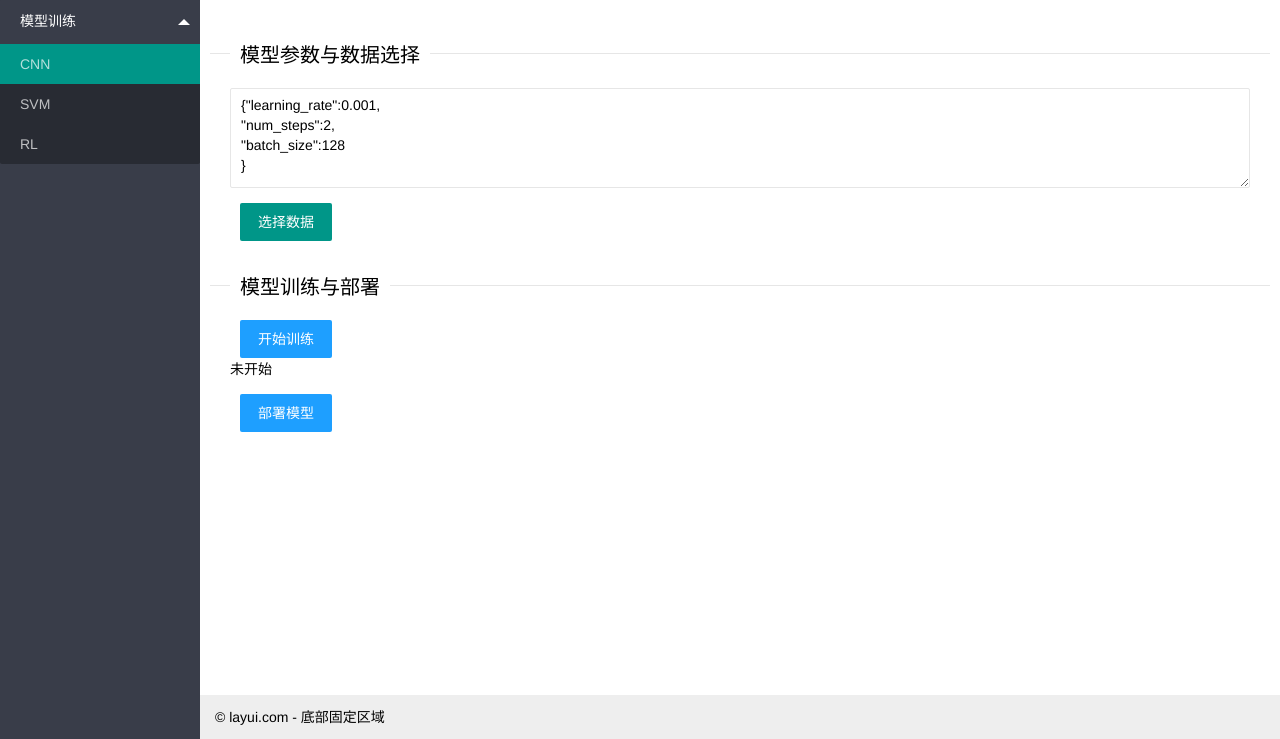
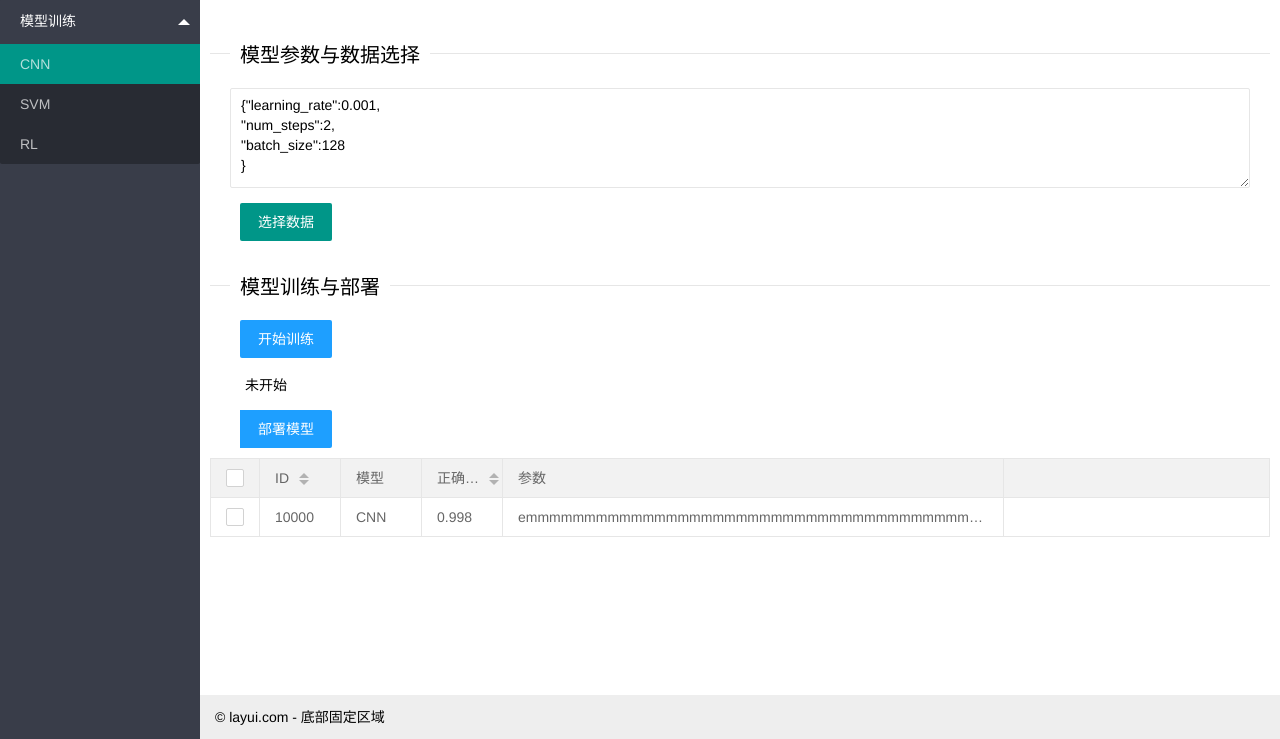
Before and after one commit to StrikeW/aicampf2, a Flask app: page /model_cnn in a window 1280 px wide. Shown: the part 61-800 px from the top of the page. Run offline with Flask 2, Linux system fonts and the light colour scheme; lists and menus that the app fills with data are empty; some libraries are stand-ins or nearby versions.

Commit message:
增加模型列表与选中模型部署

```diff
--- a/server/handlers.py
+++ b/server/handlers.py
@@ -128,6 +128,10 @@
     resp.set_data(u'{"code": 0, "result": "%s"}' % ret[0]);
     return resp
 
+def _get_model_list(req = request):
+    return '{"code":0,"msg":"","count":1,"data":[{"id": 10000, "model": "CNN", "acc": 0.998, "conf": "emmmmmmmmmmmmmmmmmmmmmmmmmmmmmmmmmmmmmmmmmmmmmmmmmmmmm"}]}';
+    #return '{"code":0,"msg":"","count":1,"data":[{"id":10002,"model":"user-2","acc":"女","conf":"城市-2"}]}';
+
 def get_endpoints():
     """
     :return: List of tuples (path, handler, methods)
@@ -138,6 +142,7 @@
             ('/api/deploy', HANDLERS['deploy'], ['POST', 'GET']),
             ('/api/img_predict', HANDLERS['img_predict'], ['POST', 'GET']),
             ('/api/img_predict', HANDLERS['get_modellist'], ['POST', 'GET']),
+            ('/api/get_model_list', HANDLERS['get_model_list'], ['POST', 'GET']),
             ]
     return ret
 
@@ -148,5 +153,6 @@
         'train': _train,
         'deploy': _deploy,
         'img_predict': _img_predict,
-        'get_modellist': _get_modellist
+        'get_modellist': _get_modellist,
+        'get_model_list': _get_model_list
 }
--- a/server/templates/model_cnn.html
+++ b/server/templates/model_cnn.html
@@ -20,7 +20,7 @@
                 <li class="layui-nav-item layui-nav-itemed">
                     <a class="" href="javascript:;">模型训练</a>
                     <dl class="layui-nav-child">
-                        <dd><a href="/model_cnn"class="layui-this">CNN</a></dd>
+                        <dd><a href="/model_cnn" class="layui-this">CNN</a></dd>
                         <dd><a href="/model_svm">SVM</a></dd>
                         <dd><a href="/model_rl">RL</a></dd>
                     </dl>
@@ -35,7 +35,7 @@
 
         <div style="padding: 10px;">
             <form class="layui-form" action="/api/train" enctype='multipart/form-data' method="POST" id="form1">
-                <input type="text" name="model", id = "model", value = "CNN", style = "visibility:hidden;display:none">
+                <input type="text" name="model" , id="model" , value="CNN" , style="visibility:hidden;display:none">
                 <fieldset class="layui-elem-field layui-field-title" style="margin-top: 30px;">
                     <legend>模型参数与数据选择</legend>
                 </fieldset>
@@ -58,11 +58,14 @@
                 <input type="submit" class="layui-btn layui-btn-normal" id="train_btn"
                        style="margin-left: 30px; " value="开始训练" onclick=train()>
             </form>
-            <span id="train_status" style="margin-left: 20px">未开始</span>
             <br>
-            <br>
-            <input class="layui-btn layui-btn-normal" style="margin-left: 30px" type="button" id="deploy_btn" value="部署模型"
-                   onclick=deploy()>
+            <span id="train_status" style="margin-left: 35px">未开始</span>
+            <br><br>
+            <div class="layui-btn-group demoTable" style="margin-left: 30px" >
+                <button class="layui-btn layui-btn-normal" data-type="getCheckData">部署模型</button>
+            </div>
+            <table class="layui-hide" id="test"></table>
+
         </div>
     </div>
     <div class="layui-footer">
@@ -99,6 +102,7 @@
             layer.msg(result);
         })
     }
+
 </script>
 <script src="/static-files/layui.js"></script>
 <script>
@@ -107,6 +111,7 @@
         var element = layui.element;
 
     });
+
 </script>
 <script>
     layui.use('upload', function () {
@@ -124,6 +129,43 @@
             }
         });
     });
+
 </script>
+
+<script>
+layui.use('table', function(){
+  var table = layui.table;
+  //监听表格复选框选择
+  table.on('checkbox(test)', function(obj){
+    console.log(obj)
+  });
+  table.render({
+    elem: '#test'
+    ,url:'/api/get_model_list'
+    ,cols: [[
+      {type:'checkbox'}
+      ,{field:'id', width:80, sort: true, title: 'ID'}
+      ,{field:'model', width:80, title: '模型'}
+      ,{field:'acc', width:80, sort: true, title: '正确率'}
+      ,{field:'conf', width:500, title: '参数'}
+    ]]
+  });
+  var $ = layui.$, active = {
+    getCheckData: function(){ //获取选中数据
+      var checkStatus = table.checkStatus('test')
+      ,data = checkStatus.data;
+        $.post('/api/deploy', {mid:data[0].id}, function(result, status) {
+             layer.alert("模型"+data[0].id+"已部署");
+        })
+    }
+  };
+
+  $('.demoTable .layui-btn').on('click', function(){
+    var type = $(this).data('type');
+    active[type] ? active[type].call(this) : '';
+  });
+});
+</script>
+
 </body>
 </html>
```
